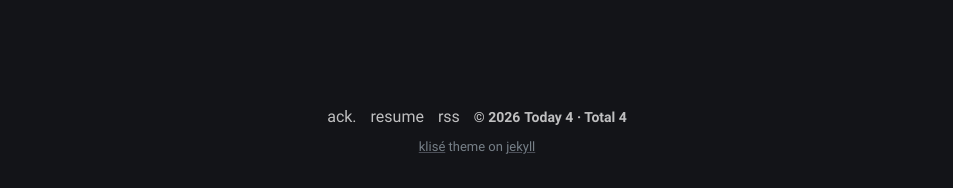
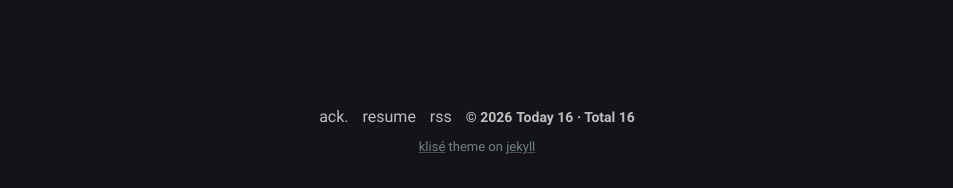
Before and after one commit to Oasisforhaanee/Oasisforhaanee.github.io, a Jekyll site: the page built from index.md, in a window 1280 px wide. Shown: the part 948-1136 px from the top of the page, without its empty margins (163-1116 px from the left). Built offline with Jekyll 4.4.1, drawn with Linux system fonts in a browser that asks for light colours.

Commit message:
Update visitor stats [skip ci]

```diff
--- a/assets/stats.json
+++ b/assets/stats.json
@@ -1 +1 @@
-{"today": 4, "total": 4, "updated": "2026-08-07T06:12:45.411012Z"}
+{"today": 16, "total": 16, "updated": "2026-08-07T10:14:57.350771Z"}
```
